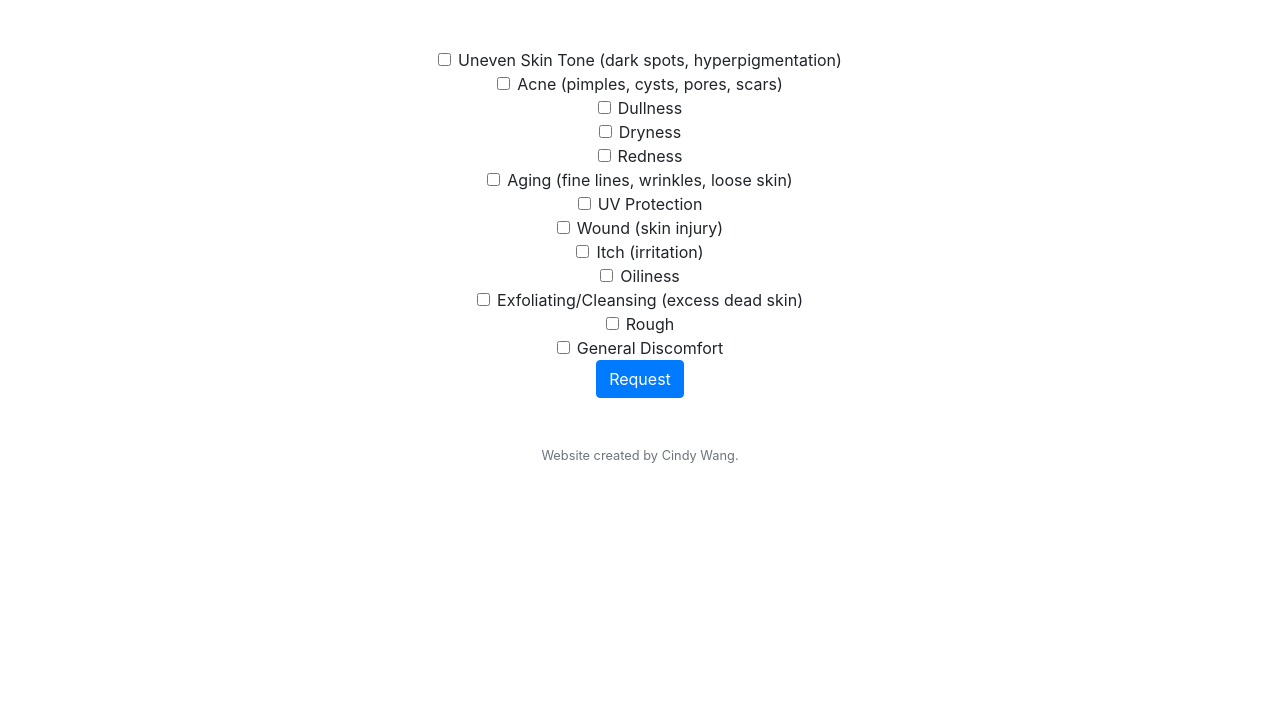
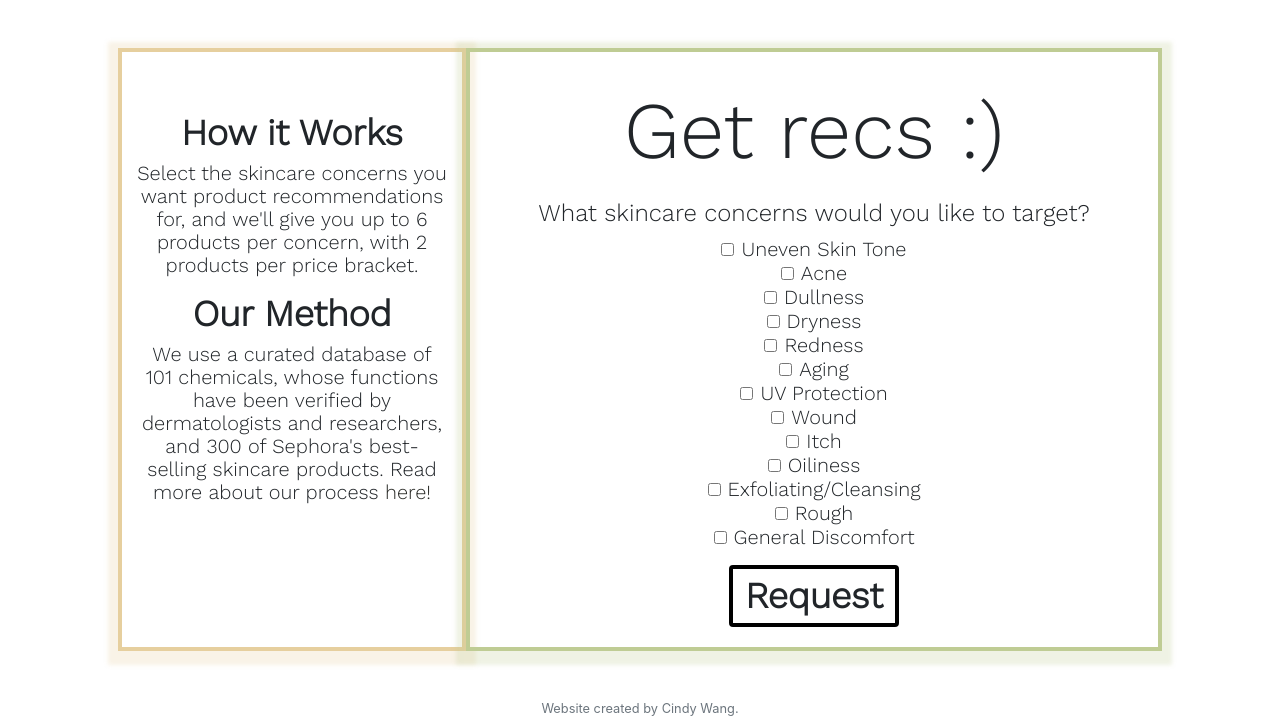
Before and after one commit to cwangf00d/SkinDictionary, a Flask app: page /request in a window 1280 px wide. Shown: the part 214-932 px from the top of the page. Before the commit the page ends 677 px from the top, so only its background shows below. Run offline with Flask 2, Linux system fonts and the light colour scheme; a user stored in the database is signed in; some libraries are stand-ins or nearby versions.

Commit message:
Update request.html

```diff
--- a/templates/request.html
+++ b/templates/request.html
@@ -5,85 +5,105 @@
 {% endblock %}
 
 {% block main %}
-    <form action="/request" method="post">
+<div class = "container">
+  <div class = "row">
+    <div class = "col-4 methodology-box">
+      <h5 class = "my-default-h5 pad-h5">How it Works</h5>
+      <p class = "my-default-p">Select the skincare concerns you want product recommendations for, and we'll give you up to 6 products per concern, with 2 products per price bracket.</p>
+      <h5 class = "my-default-h5">Our Method</h5>
+      <p class = "my-default-p">We use a curated database of 101 chemicals, whose functions have been verified by dermatologists and researchers, and 300 of Sephora's best-selling skincare products. Read more about our process <a href = "https://github.com/cwangf00d/SkinDictionary">here!</a></p>
+    </div>
+    <div class = "col-8 login-box">
+      <h2 class = "my-default-h2">Get recs :)</h2>
+      <h5 class = "my-default-h6">What skincare concerns would you like to target?</h5>
+      <form action="/request" method="post">
         <div class="form-check">
-          <input class="form-check-input" type="checkbox" name = "uneven skintone">
-          <label class="form-check-label" for="uneven skintone">
-            Uneven Skin Tone (dark spots, hyperpigmentation)
+          <input class="form-check-input pretty-checkbox" type="checkbox" name = "uneven skintone">
+          <label class="form-check-label pretty-label" for="uneven skintone">
+            Uneven Skin Tone
           </label>
         </div>
         <div class="form-check">
           <input class="form-check-input" type="checkbox" name = "acne">
-          <label class="form-check-label" for="acne">
-            Acne (pimples, cysts, pores, scars)
+          <label class="form-check-label pretty-label" for="acne">
+            Acne
           </label>
         </div>
         <div class="form-check">
           <input class="form-check-input" type="checkbox" name = "dullness">
-          <label class="form-check-label" for="dullness">
+          <label class="form-check-label pretty-label" for="dullness">
             Dullness
           </label>
         </div>
         <div class="form-check">
           <input class="form-check-input" type="checkbox" name = "dryness">
-          <label class="form-check-label" for="dryness">
+          <label class="form-check-label pretty-label" for="dryness">
             Dryness
           </label>
         </div>
         <div class="form-check">
           <input class="form-check-input" type="checkbox" name = "redness">
-          <label class="form-check-label" for="redness">
+          <label class="form-check-label pretty-label" for="redness">
             Redness
           </label>
         </div>
         <div class="form-check">
           <input class="form-check-input" type="checkbox" name = "aging">
-          <label class="form-check-label" for="aging">
-            Aging (fine lines, wrinkles, loose skin)
+          <label class="form-check-label pretty-label" for="aging">
+            Aging
           </label>
         </div>
         <div class="form-check">
           <input class="form-check-input" type="checkbox" name = "sun protectant">
-          <label class="form-check-label" for="sun protectant">
+          <label class="form-check-label pretty-label" for="sun protectant">
             UV Protection
           </label>
         </div>
         <div class="form-check">
           <input class="form-check-input" type="checkbox" name = "wound">
-          <label class="form-check-label" for="wound">
-            Wound (skin injury)
+          <label class="form-check-label pretty-label" for="wound">
+            Wound
           </label>
         </div>
         <div class="form-check">
           <input class="form-check-input" type="checkbox" name = "itchiness">
-          <label class="form-check-label" for="itchiness">
-            Itch (irritation)
+          <label class="form-check-label pretty-label" for="itchiness">
+            Itch
           </label>
         </div>
         <div class="form-check">
           <input class="form-check-input" type="checkbox" name = "oiliness">
-          <label class="form-check-label" for="oiliness">
+          <label class="form-check-label pretty-label" for="oiliness">
             Oiliness
           </label>
         </div>
         <div class="form-check">
           <input class="form-check-input" type="checkbox" name = "exfoliator/cleanser">
-          <label class="form-check-label" for="exfoliator/cleanser">
-            Exfoliating/Cleansing (excess dead skin)
+          <label class="form-check-label pretty-label" for="exfoliator/cleanser">
+            Exfoliating/Cleansing
           </label>
         </div>
         <div class="form-check">
           <input class="form-check-input" type="checkbox" name = "rough">
-          <label class="form-check-label" for="rough">
+          <label class="form-check-label pretty-label" for="rough">
             Rough
           </label>
         </div>
         <div class="form-check">
           <input class="form-check-input" type="checkbox" name = "discomfort">
-          <label class="form-check-label" for="discomfort">
+          <label class="form-check-label pretty-label special-padding" for="discomfort">
             General Discomfort
           </label>
         </div>
-        <button class="btn btn-primary" type="submit">Request</button>
+        <button class="btn login-btn" type="submit">Request</button>
     </form>
+
+    </div>
+
+  </div>
+</div>
+
+
+</div>
+
 {% endblock %}
```
